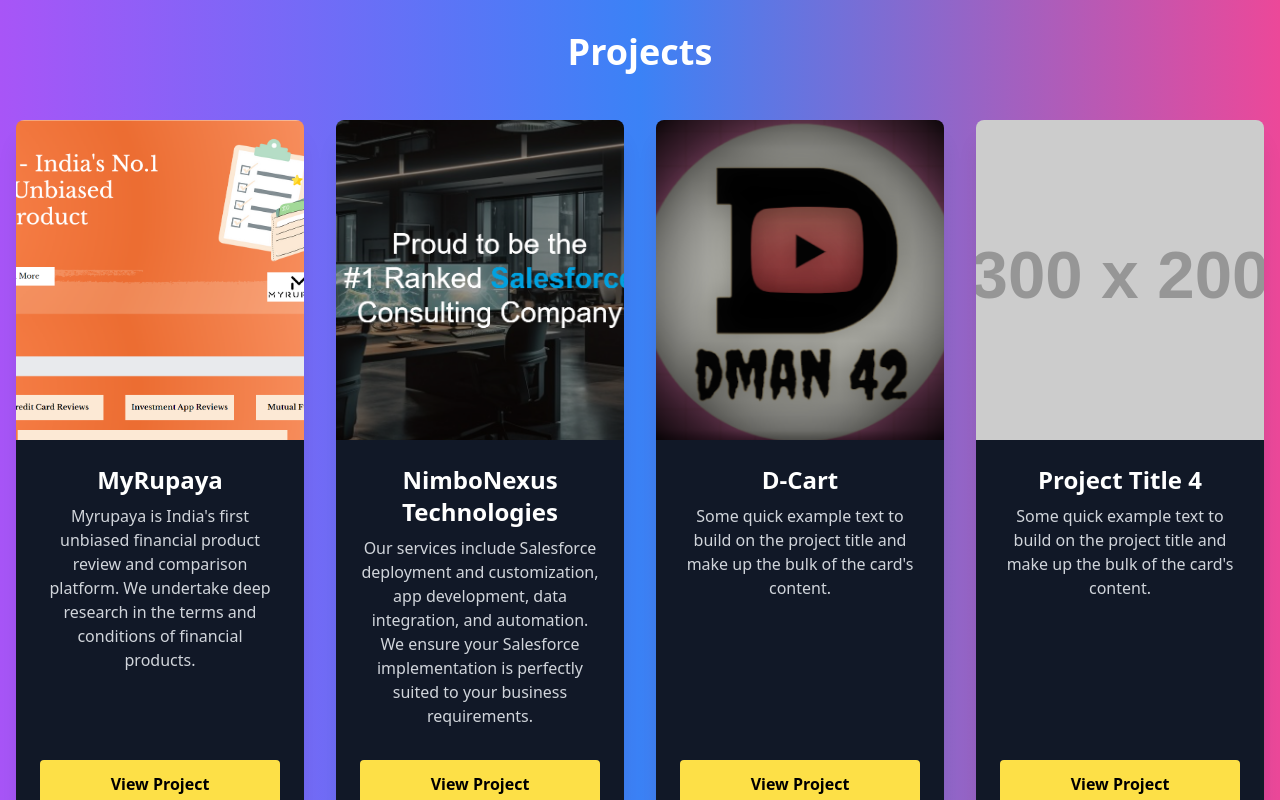
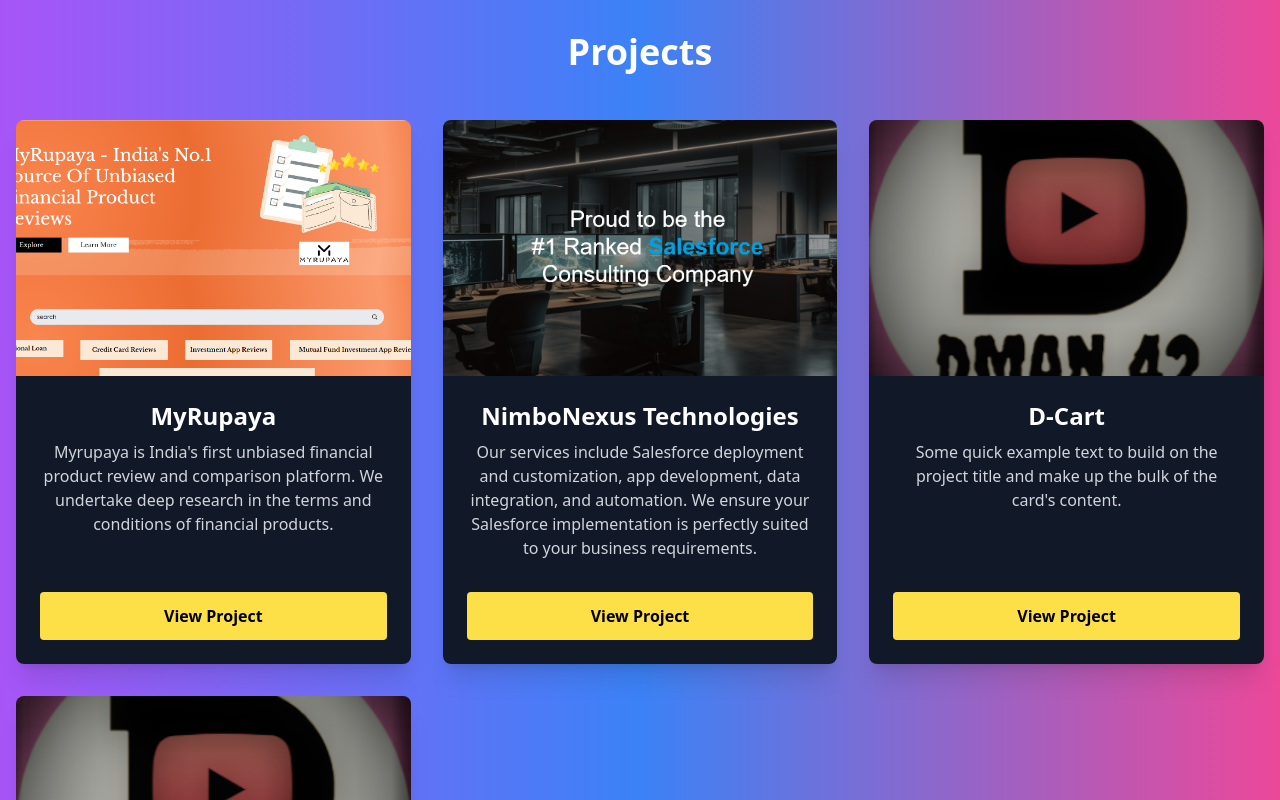
Before and after one commit to utsav370singh/my_portfolio, a React (Create React App) app: page / in a window 1280 px wide. Shown: the part 1640-2440 px from the top of the page. Built offline with nearby package versions, Linux system fonts and the light colour scheme.

Commit message:
Update Projects.js

```diff
--- a/src/Components/Projects/Projects.js
+++ b/src/Components/Projects/Projects.js
@@ -5,12 +5,11 @@
         <div id="projects" className="py-20">
             <div className="container mx-auto text-center">
                 <h2 className="text-3xl md:text-4xl font-bold mb-12">Projects</h2>
-                <div className="grid grid-cols-1 sm:grid-cols-2 lg:grid-cols-3 xl:grid-cols-4 gap-8">
+                <div className="grid grid-cols-1 sm:grid-cols-2 lg:grid-cols-3 gap-8">
 
-                    {/* Cards */}
+                    {/* Card 1 */}
                     <div className="rounded-lg shadow-xl overflow-hidden transform transition duration-500 hover:scale-105 flex flex-col">
-                        <img src="/images/MyRupaya.png" className="w-full h-48 object-cover sm:h-56 md:h-64 lg:h-72 xl:h-80" alt="MyRupaya"
-                        />
+                        <img src="/images/MyRupaya.png" className="w-full h-40 object-cover sm:h-48 md:h-56 lg:h-64" alt="MyRupaya" />
                         <div className="p-4 sm:p-6 flex flex-col flex-grow bg-gray-900">
                             <h5 className="text-xl sm:text-2xl font-bold mb-2 text-white">MyRupaya</h5>
                             <p className="text-sm sm:text-base text-gray-300 mb-4 flex-grow">Myrupaya is India's first unbiased financial product review and comparison platform. We undertake deep research in the terms and conditions of financial products.</p>
@@ -19,9 +18,10 @@
                             </a>
                         </div>
                     </div>
+
+                    {/* Card 2 */}
                     <div className="rounded-lg shadow-xl overflow-hidden transform transition duration-500 hover:scale-105 flex flex-col">
-                        <img src="/images/NimboNexus.png" className="w-full h-48 object-cover sm:h-56 md:h-64 lg:h-72 xl:h-80" alt="NimboNexus Technologies"
-                        />
+                        <img src="/images/NimboNexus.png" className="w-full h-40 object-cover sm:h-48 md:h-56 lg:h-64" alt="NimboNexus Technologies" />
                         <div className="p-4 sm:p-6 flex flex-col flex-grow bg-gray-900">
                             <h5 className="text-xl sm:text-2xl font-bold mb-2 text-white">NimboNexus Technologies</h5>
                             <p className="text-sm sm:text-base text-gray-300 mb-4 flex-grow">Our services include Salesforce deployment and customization, app development, data integration, and automation. We ensure your Salesforce implementation is perfectly suited to your business requirements.</p>
@@ -30,9 +30,10 @@
                             </a>
                         </div>
                     </div>
+
+                    {/* Card 3 */}
                     <div className="rounded-lg shadow-xl overflow-hidden transform transition duration-500 hover:scale-105 flex flex-col">
-                        <img src="/images/Logo.png" className="w-full h-48 object-cover sm:h-56 md:h-64 lg:h-72 xl:h-80" alt="D-Cart"
-                        />
+                        <img src="/images/Logo.png" className="w-full h-40 object-cover sm:h-48 md:h-56 lg:h-64" alt="D-Cart" />
                         <div className="p-4 sm:p-6 flex flex-col flex-grow bg-gray-900">
                             <h5 className="text-xl sm:text-2xl font-bold mb-2 text-white">D-Cart</h5>
                             <p className="text-sm sm:text-base text-gray-300 mb-4 flex-grow">Some quick example text to build on the project title and make up the bulk of the card's content.</p>
@@ -41,16 +42,18 @@
                             </a>
                         </div>
                     </div>
+
                     <div className="rounded-lg shadow-xl overflow-hidden transform transition duration-500 hover:scale-105 flex flex-col">
-                        <img src="https://via.placeholder.com/300x200" className="w-full h-48 object-cover sm:h-56 md:h-64 lg:h-72 xl:h-80" alt="Project 4" />
+                        <img src="/images/Logo.png" className="w-full h-40 object-cover sm:h-48 md:h-56 lg:h-64" alt="D-Cart" />
                         <div className="p-4 sm:p-6 flex flex-col flex-grow bg-gray-900">
-                            <h5 className="text-xl sm:text-2xl font-bold mb-2 text-white">Project Title 4</h5>
+                            <h5 className="text-xl sm:text-2xl font-bold mb-2 text-white">D-Cart</h5>
                             <p className="text-sm sm:text-base text-gray-300 mb-4 flex-grow">Some quick example text to build on the project title and make up the bulk of the card's content.</p>
-                            <a  href="/" className="inline-block px-4 py-2 sm:px-6 sm:py-3 mt-4 bg-yellow-300 text-black font-semibold rounded hover:bg-yellow-400 transition">
+                            <a href="/" className="inline-block px-4 py-2 sm:px-6 sm:py-3 mt-4 bg-yellow-300 text-black font-semibold rounded hover:bg-yellow-400 transition">
                                 View Project
                             </a>
                         </div>
                     </div>
+
                 </div>
             </div>
         </div>
```
